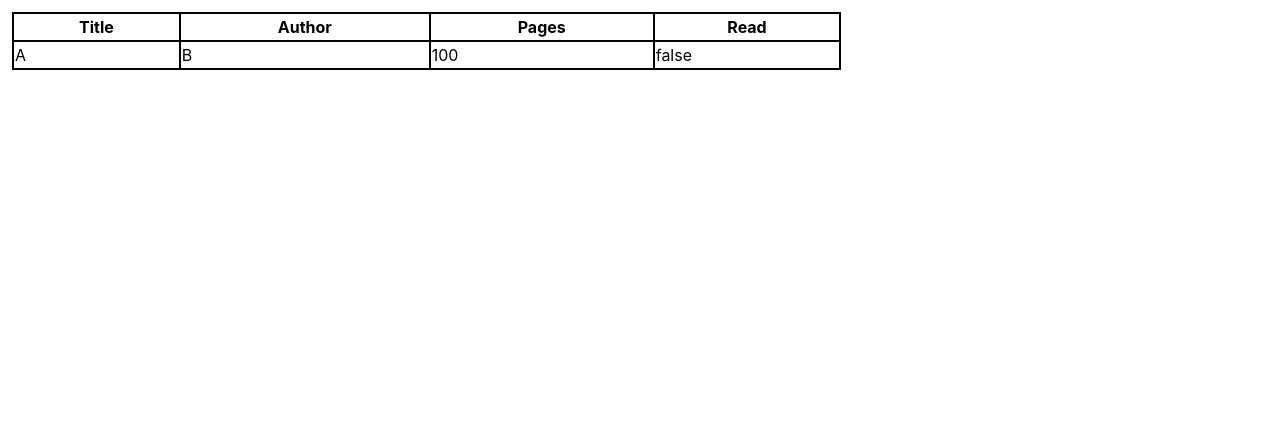
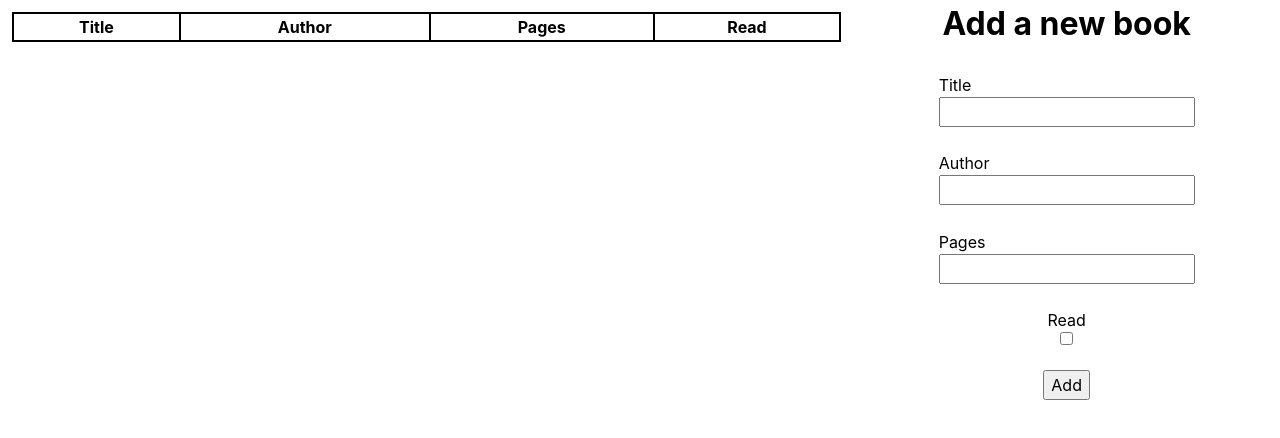
Before and after one commit to underark/top-library, a plain HTML site: page index.html in a window 1280 px wide. Drawn offline with Linux system fonts and the light colour scheme.

Commit message:
Fixed issue where book entries were duplicated
Added tbody and clear it when a new book is added to ensure only one copy of each book is displayed

```diff
--- a/index.html
+++ b/index.html
@@ -18,10 +18,30 @@
 					<th>Read</th>
 				</tr>
 			</thead>
+			<tbody>
+
+			</tbody>
 		</table>
 	</div>
-	<div class="form">
-
-	</div>
+	<form action="#" method="post">
+		<h1>Add a new book</h1>
+		<div class="form-input">
+			<label for="title">Title</label>
+			<input type="text" id="title" name="title">
+		</div>
+		<div class="form-input">
+			<label for="author">Author</label>
+			<input type="text" id="author" name="author">
+		</div>
+		<div class="form-input">
+			<label for="pages">Pages</label>
+			<input type="tel" id="pages" name="pages">
+		</div>
+		<div class="form-input-check">
+			<label for="read">Read</label>
+			<input type="checkbox" id="read" name="read" value="read">
+		</div>
+		<button type="submit">Add</button>
+	</form>
 </body>
 </html>
--- a/js.js
+++ b/js.js
@@ -1,5 +1,20 @@
 document.addEventListener("DOMContentLoaded", () => {
-	const table = document.querySelector("#library");
+	const form = document.querySelector("form");
+	const library = [];
+	const tbody = document.querySelector("tbody");
+
+	form.addEventListener("submit", (e) => {
+		console.log("attached");
+		e.preventDefault();
+		const data = new FormData(form);
+		const title = data.get("title");
+		const author = data.get("author");
+		const pages = data.get("pages");
+		const read = data.get("read");
+		storeBook(title, author, pages, read);
+		showLibrary();
+	});
+
 	function Book(title, author, pages, read) {
 		this.id = crypto.randomUUID();
 		this.title = title;
@@ -10,11 +25,14 @@ document.addEventListener("DOMContentLoaded", () => {
 
 	function storeBook(title, author, pages, read) {
 		let newBook = new Book(title, author, pages, read);
-
 		library.push(newBook);
 	}
 
 	function showLibrary() {
+		while(tbody.firstChild) {
+			tbody.removeChild(tbody.lastChild);
+		}
+
 		for (let book of library) {
 			const row = document.createElement("tr");
 			row.classList.add(book.id);
@@ -30,11 +48,7 @@ document.addEventListener("DOMContentLoaded", () => {
 			row.appendChild(author);
 			row.appendChild(pages);
 			row.appendChild(read);
-			table.appendChild(row);
+			tbody.appendChild(row);
 		}
 	}
-	storeBook("A", "B", "100", true);
-	showLibrary();
-})
-
-const library = [];
+});
--- a/style.css
+++ b/style.css
@@ -71,9 +71,29 @@ th, td {
     border: 2px solid black;
 }
 
+form {
+    display: grid;
+    justify-items: center;
+}
+
+button {
+    margin-top: 24px;
+}
+
 .books {
     grid-row: 1 / 3;
     justify-self: center;
     width: 100%;
     padding: 12px;
 }
+
+.form-input,
+.form-input-check {
+    display: flex;
+    flex-direction: column;
+    margin-top: 24px;
+}
+
+.form-input {
+    align-items: flex-start;
+}
```
Lines whose indentation alone changed are shown as unchanged.
